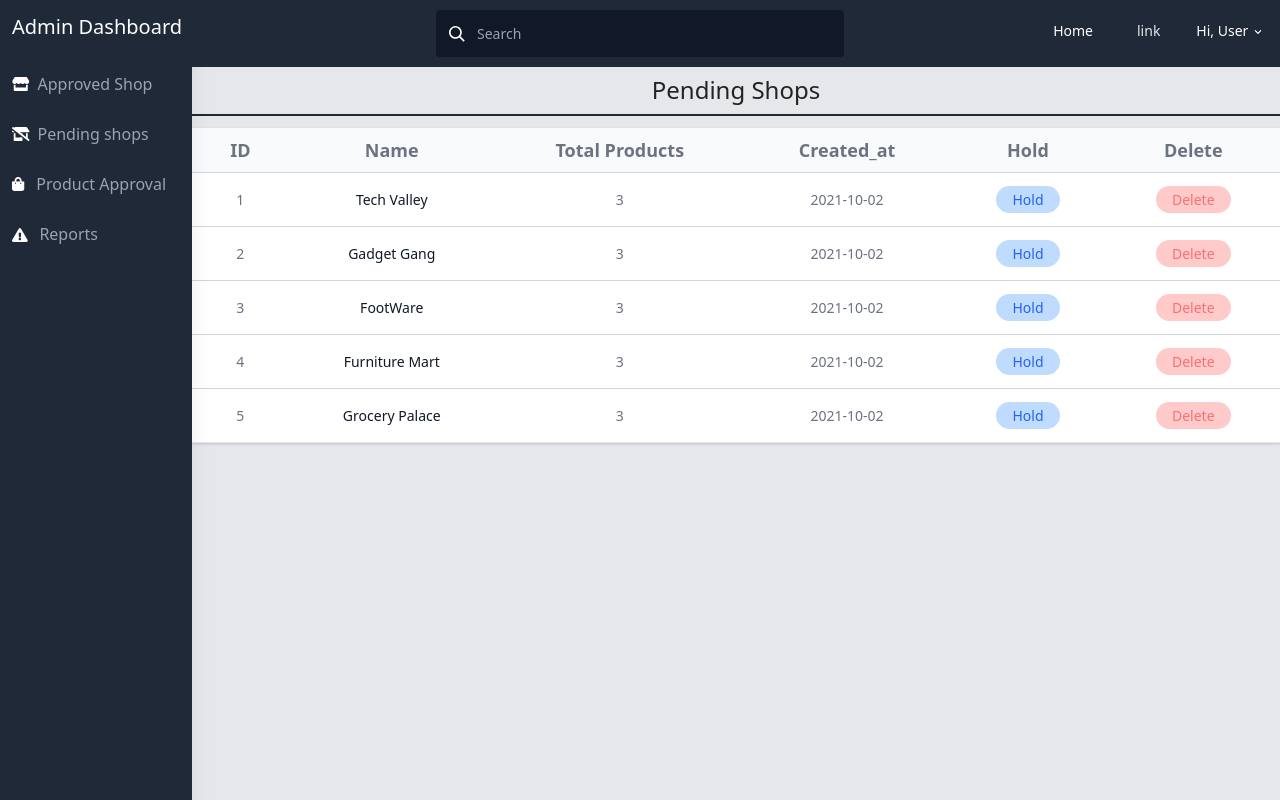
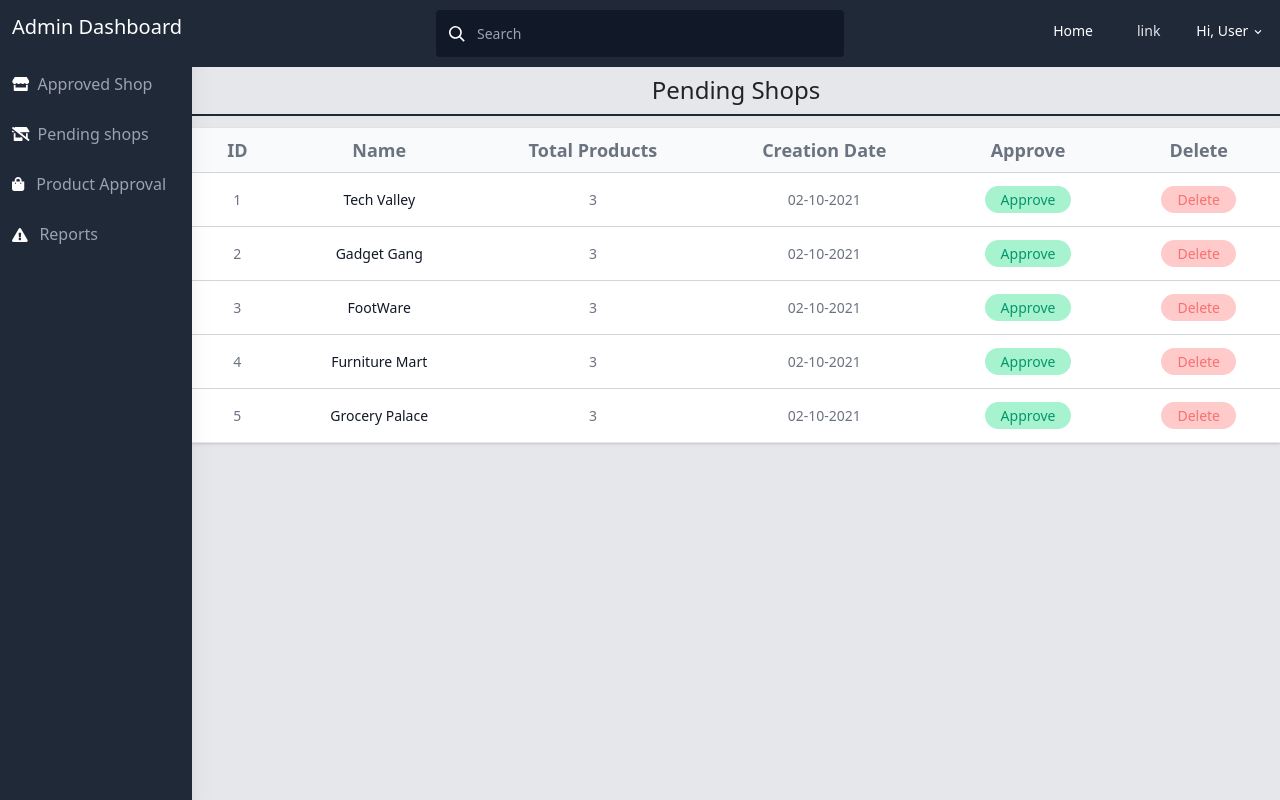
Before and after one commit to Cube-Maker/Bipony-Client, a Next.js app: page /superadmin in a window 1280 px wide. Both pictures are taken after a click on the item "Pending shops". Built offline with nearby package versions, Linux system fonts and the light colour scheme.

Commit message:
updated Super admin page

```diff
--- a/src/view/SuperAdmin/Components/ApprovedShops.js
+++ b/src/view/SuperAdmin/Components/ApprovedShops.js
@@ -20,7 +20,7 @@ const ApprovedShops = () => {
                                     Total Products
                                 </th>
                                 <th className="px-6 py-2 text-lg text-gray-500">
-                                    Created_at
+                                    Creation Date
                                 </th>
                                 <th className="px-6 py-2 text-lg text-gray-500">
                                     Hold
@@ -50,7 +50,7 @@ const ApprovedShops = () => {
                                             <div className="text-sm text-gray-500">3</div>
                                         </td>
                                         <td className="px-6 py-4 text-sm text-gray-500">
-                                            2021-10-02
+                                        02-10-2021
                                         </td>
                                         <td className="px-6 py-4">
                                             <a href="#" className="px-4 py-1 text-sm text-blue-600 bg-blue-200 rounded-full">Hold</a>
--- a/src/view/SuperAdmin/Components/PendingShops.js
+++ b/src/view/SuperAdmin/Components/PendingShops.js
@@ -4,7 +4,7 @@ import { shops } from '../../HomePage/component/ShopCards/ShopCards';
 const PendingShops = () => {
     return (
         <div className="w-full">
-             <h1 className="text-2xl text-center border-b-2 border-gray-800 p-2">Pending Shops</h1>
+            <h1 className="text-2xl text-center border-b-2 border-gray-800 p-2">Pending Shops</h1>
             <div className="flex flex-col w-full">
                 <div className="w-full">
                     <div className="border-b border-gray-200 shadow w-full">
@@ -21,10 +21,10 @@ const PendingShops = () => {
                                         Total Products
                                     </th>
                                     <th className="px-6 py-2 text-lg text-gray-500">
-                                        Created_at
+                                        Creation Date
                                     </th>
                                     <th className="px-6 py-2 text-lg text-gray-500">
-                                        Hold
+                                        Approve
                                     </th>
                                     <th className="px-6 py-2 text-lg text-gray-500">
                                         Delete
@@ -51,10 +51,10 @@ const PendingShops = () => {
                                                 <div className="text-sm text-gray-500">3</div>
                                             </td>
                                             <td className="px-6 py-4 text-sm text-gray-500">
-                                                2021-10-02
+                                                02-10-2021
                                             </td>
                                             <td className="px-6 py-4">
-                                                <a href="#" className="px-4 py-1 text-sm text-blue-600 bg-blue-200 rounded-full">Hold</a>
+                                                <a href="#" className="px-4 py-1 text-sm text-green-600 bg-green-200 rounded-full">Approve</a>
                                             </td>
                                             <td className="px-6 py-4">
                                                 <a href="#" className="px-4 py-1 text-sm text-red-400 bg-red-200 rounded-full">Delete</a>
```
